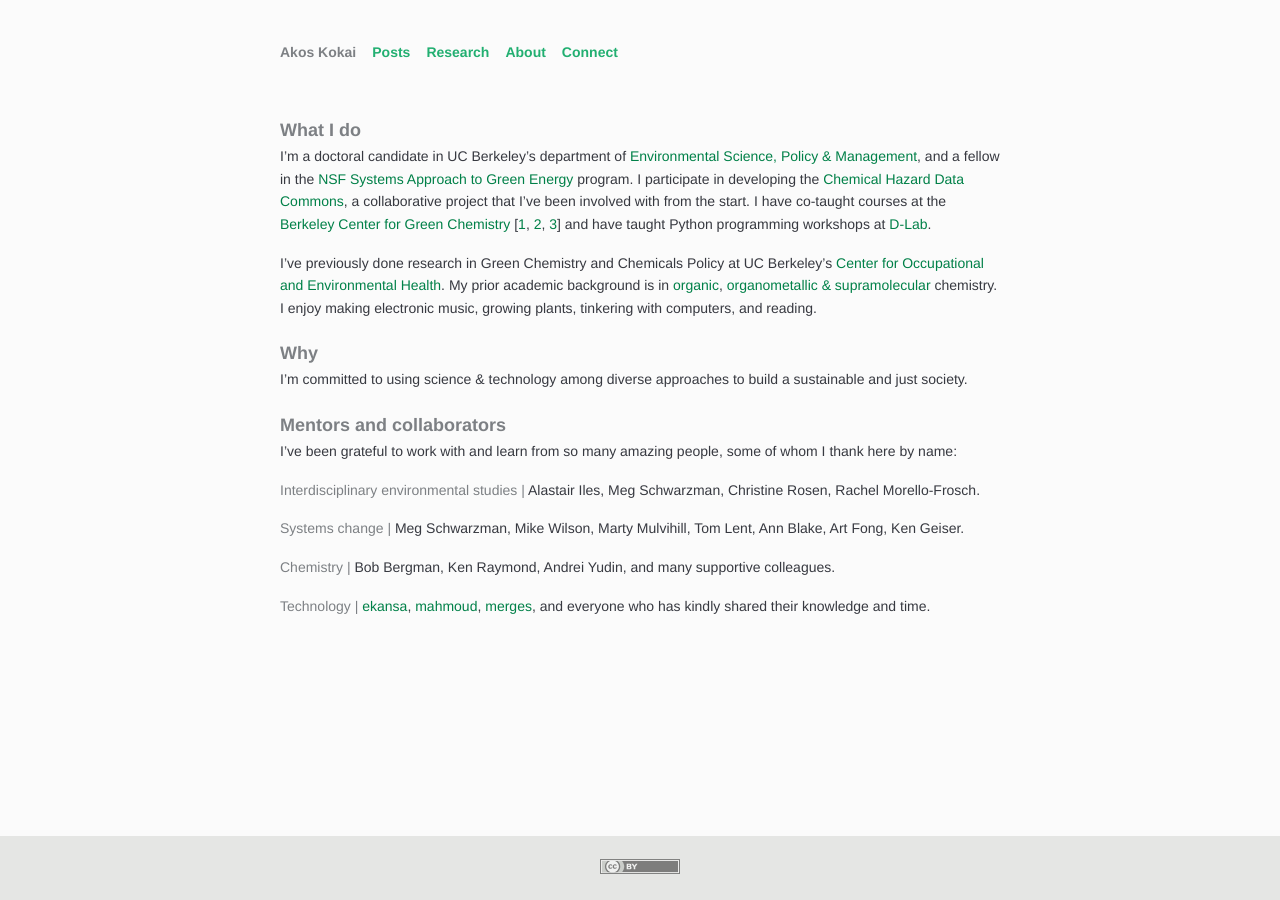
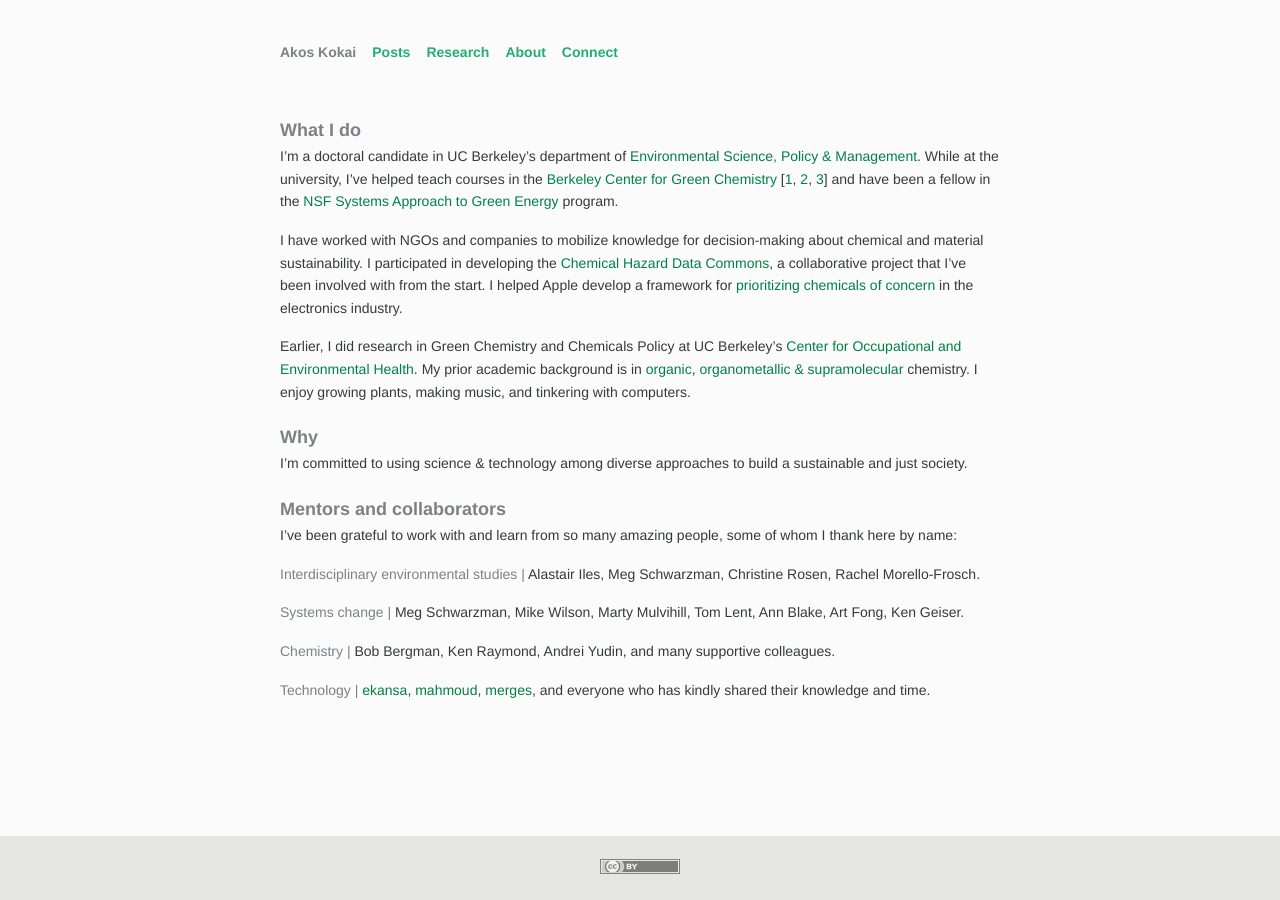
Before and after one commit to akokai/akokai.github.io, a Jekyll site: the page built from about/index.html, in a window 1280 px wide. Built offline with Jekyll 4.4.1, drawn with Linux system fonts in a browser that asks for light colours.

Commit message:
Update About

```diff
--- a/about/index.html
+++ b/about/index.html
@@ -2,9 +2,11 @@
 title: "About"
 ---
 <h2>What I do</h2>
-<p>I’m a doctoral candidate in UC Berkeley’s department of <a href="https://ourenvironment.berkeley.edu/">Environmental Science, Policy &amp; Management</a>, and a fellow in the <a href="http://sage-bcgc.berkeley.edu/">NSF Systems Approach to Green Energy</a> program. I participate in developing the <a href="https://commons.healthymaterials.net/">Chemical Hazard Data Commons</a>, a collaborative project that I’ve been involved with from the start. I have co-taught courses at the <a href="https://bcgc.berkeley.edu/">Berkeley Center for Green Chemistry</a> [<a href="https://bcgc.berkeley.edu/Green%20Chemistry%3A%20An%20Interdisciplinary%20Approach%20to%20Sustainability%20%20">1</a>, <a href="https://bcgc.berkeley.edu/engineering-and-health-impact-methods-green-design">2</a>, <a href="https://bcgc.berkeley.edu/greener-solutions/">3</a>] and have taught Python programming workshops at <a href="https://dlab.berkeley.edu/">D-Lab</a>.</p>
+<p>I’m a doctoral candidate in UC Berkeley’s department of <a href="https://ourenvironment.berkeley.edu/">Environmental Science, Policy &amp; Management</a>. While at the university, I’ve helped teach courses in the <a href="https://bcgc.berkeley.edu/">Berkeley Center for Green Chemistry</a> [<a href="https://bcgc.berkeley.edu/Green%20Chemistry%3A%20An%20Interdisciplinary%20Approach%20to%20Sustainability%20%20">1</a>, <a href="https://bcgc.berkeley.edu/engineering-and-health-impact-methods-green-design">2</a>, <a href="https://bcgc.berkeley.edu/greener-solutions/">3</a>] and have been a fellow in the <a href="http://sage-bcgc.berkeley.edu/">NSF Systems Approach to Green Energy</a> program.</p>
 
-<p>I’ve previously done research in Green Chemistry and Chemicals Policy at UC Berkeley’s <a href="https://coeh.berkeley.edu">Center for Occupational and Environmental Health</a>. My prior academic background is in <a href="https://doi.org/10.1021/jo062401o">organic</a>, <a href="https://doi.org/10.1080/10610278.2015.1122196">organometallic &amp; supramolecular</a> chemistry. I enjoy making electronic music, growing plants, tinkering with computers, and reading.</p>
+<p>I have worked with NGOs and companies to mobilize knowledge for decision-making about chemical and material sustainability. I participated in developing the <a href="https://commons.healthymaterials.net/">Chemical Hazard Data Commons</a>, a collaborative project that I’ve been involved with from the start. I helped Apple develop a framework for <a href="https://www.apple.com/environment/pdf/Apple_Prioritizing_Chemicals_2018.pdf">prioritizing chemicals of concern</a> in the electronics industry.</p>
+
+<p>Earlier, I did research in Green Chemistry and Chemicals Policy at UC Berkeley’s <a href="https://coeh.berkeley.edu">Center for Occupational and Environmental Health</a>. My prior academic background is in <a href="https://doi.org/10.1021/jo062401o">organic</a>, <a href="https://doi.org/10.1080/10610278.2015.1122196">organometallic &amp; supramolecular</a> chemistry. I enjoy growing plants, making music, and tinkering with computers.</p>
 
 <h2>Why</h2>
 <p>I’m committed to using science &amp; technology among diverse approaches to build a sustainable and just society.</p>
```
